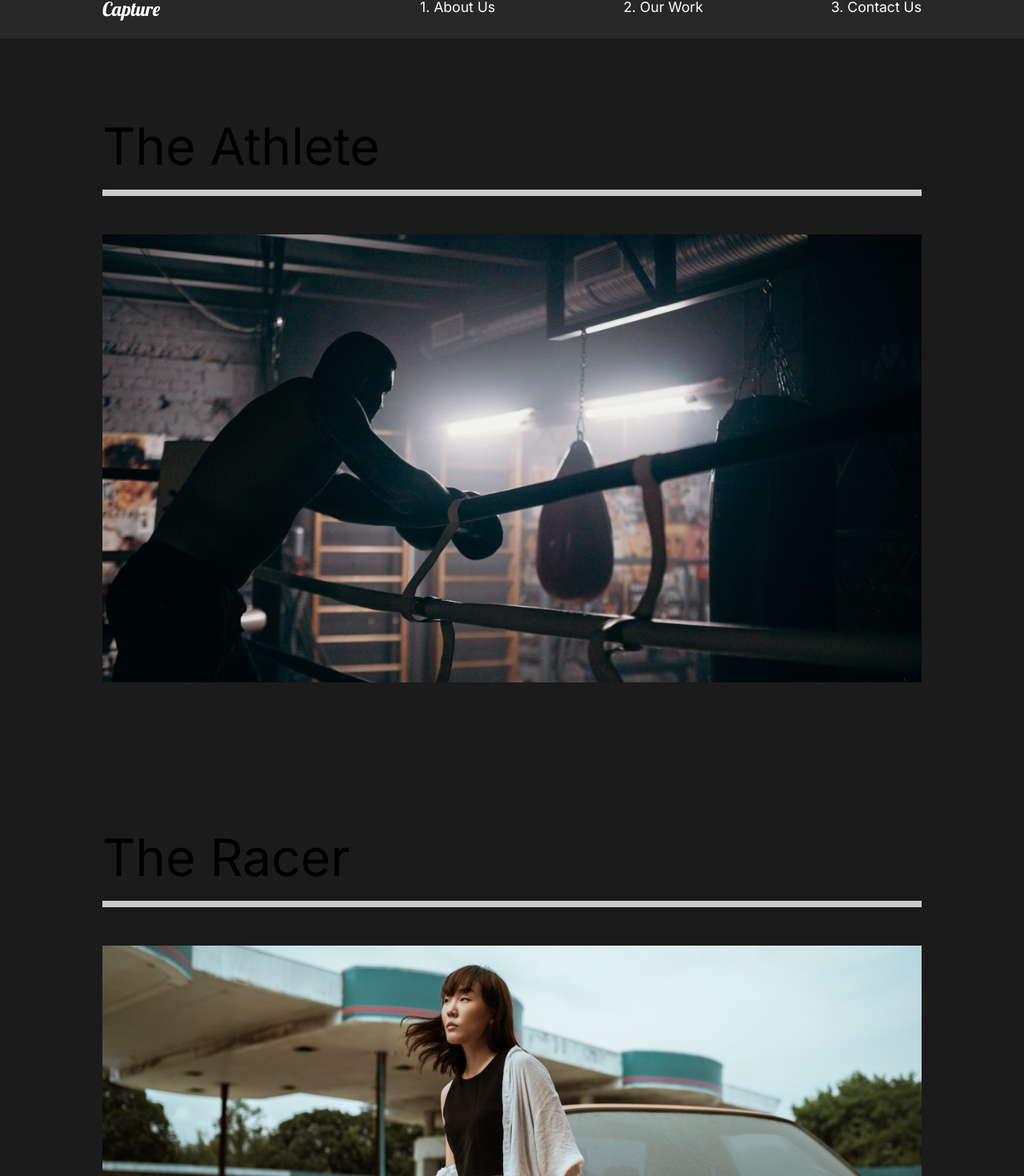
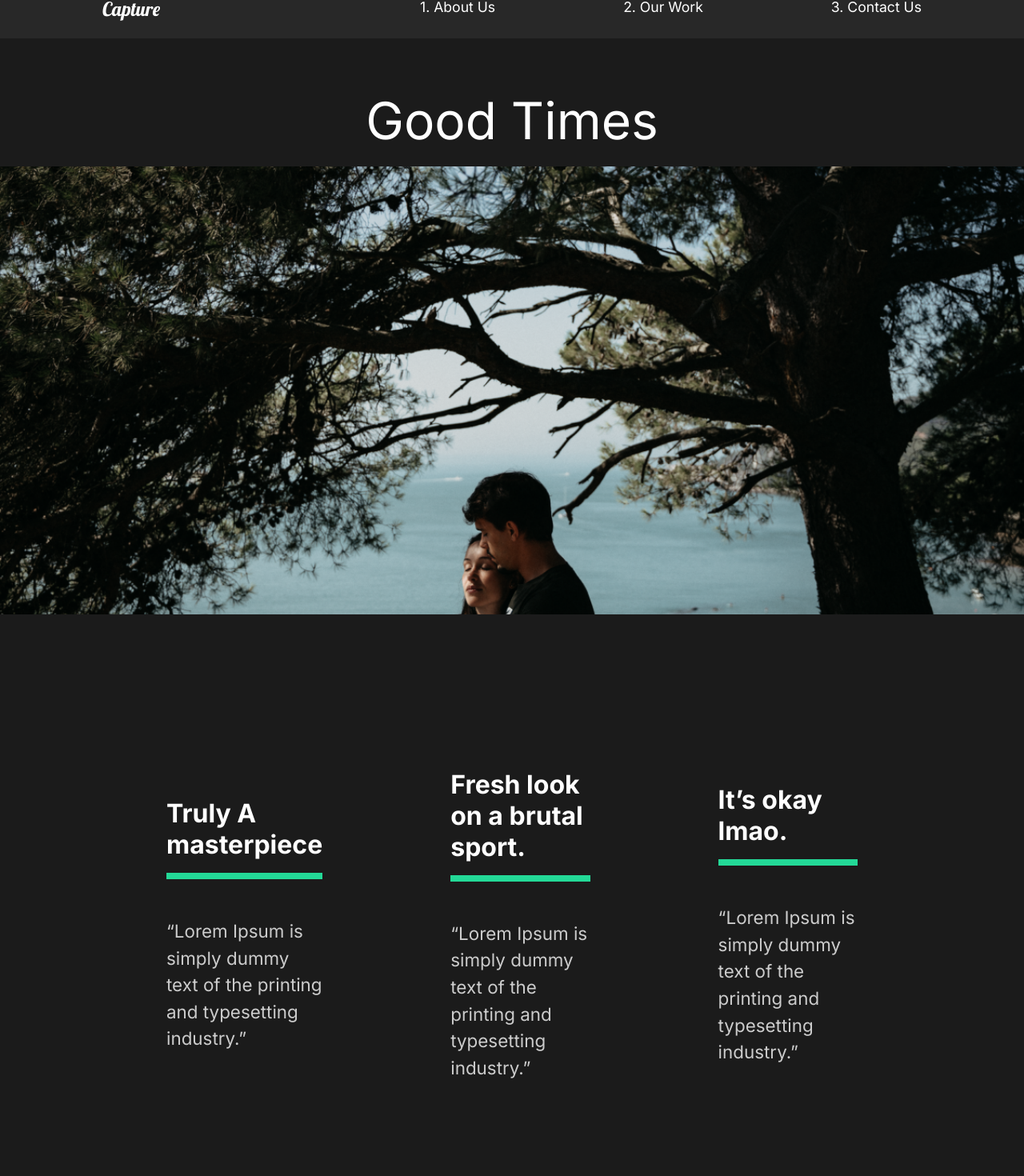
Before and after one commit to yarinmatmoni/Capture_Portofolio, a React (Create React App) app: page /work/good-times in a window 1280 px wide. Shown: the part 32-1502 px from the top of the page at 80% size. Built offline with nearby package versions, Linux system fonts and the light colour scheme.

Commit message:
Add movie details

```diff
--- a/src/App.js
+++ b/src/App.js
@@ -6,6 +6,7 @@
 import OurWork from "./pages/OurWork";
 import ContactUS from "./pages/ContactUs";
 import Nav from "./components/Nav";
+import MovieDetail from "./pages/MovieDetail";
 //Router
 import {Switch,Route} from "react-router-dom";
 
@@ -14,17 +15,20 @@
     <div className="App">
       <GlobalStyle/>
       <Nav/>
-        <switch>
+        <Switch>
           <Route path="/" exact>
             <AboutUs/>
           </Route>
-          <Route path="/work">
+          <Route path="/work" exact>
             <OurWork/>
+          </Route>
+          <Route path="/work/:id">
+            <MovieDetail/>
           </Route>
           <Route path="/contact">
             <ContactUS/>
           </Route>
-        </switch>
+        </Switch>
     </div>
   );
 }
--- /dev/null
+++ b/src/movieState.js
@@ -0,0 +1,81 @@
+//Import Images
+import athlete from "./img/athlete-small.png";
+import goodtimes from "./img/goodtimes-small.png";
+import theracer from "./img/theracer-small.png";
+import athlete2 from "./img/athlete2.png";
+import goodtimes2 from "./img/good-times2.jpg";
+import theracer2 from "./img/the-racer2.jpg";
+
+export const MovieState = () => {
+  return [
+    {
+      title: "The Athlete",
+      mainImg: athlete,
+      secondaryImg: athlete2,
+      url: "/work/the-athlete",
+      awards: [
+        {
+          title: "Truly A masterpiece",
+          description:
+            "“Lorem Ipsum is simply dummy text of the printing and typesetting industry.”",
+        },
+        {
+          title: "Fresh look on a brutal sport.",
+          description:
+            "“Lorem Ipsum is simply dummy text of the printing and typesetting industry.”",
+        },
+        {
+          title: "It’s okay lmao.",
+          description:
+            "“Lorem Ipsum is simply dummy text of the printing and typesetting industry.”",
+        },
+      ],
+    },
+    {
+      title: "Good Times",
+      mainImg: goodtimes,
+      url: "/work/good-times",
+      secondaryImg: goodtimes2,
+      awards: [
+        {
+          title: "Truly A masterpiece",
+          description:
+            "“Lorem Ipsum is simply dummy text of the printing and typesetting industry.”",
+        },
+        {
+          title: "Fresh look on a brutal sport.",
+          description:
+            "“Lorem Ipsum is simply dummy text of the printing and typesetting industry.”",
+        },
+        {
+          title: "It’s okay lmao.",
+          description:
+            "“Lorem Ipsum is simply dummy text of the printing and typesetting industry.”",
+        },
+      ],
+    },
+    {
+      title: "The Racer",
+      mainImg: theracer,
+      url: "/work/the-racer",
+      secondaryImg: theracer2,
+      awards: [
+        {
+          title: "Truly A masterpiece",
+          description:
+            "“Lorem Ipsum is simply dummy text of the printing and typesetting industry.”",
+        },
+        {
+          title: "Fresh look on a brutal sport.",
+          description:
+            "“Lorem Ipsum is simply dummy text of the printing and typesetting industry.”",
+        },
+        {
+          title: "It’s okay lmao.",
+          description:
+            "“Lorem Ipsum is simply dummy text of the printing and typesetting industry.”",
+        },
+      ],
+    },
+  ];
+};
--- /dev/null
+++ b/src/pages/MovieDetail.js
@@ -0,0 +1,113 @@
+import React, { useEffect, useState } from 'react';
+import styled from "styled-components";
+import {useHistory} from "react-router-dom";
+import {MovieState} from "../movieState";
+
+function MovieDetail() {
+
+    const history = useHistory();
+    const url = history.location.pathname;
+    //State
+    const [movies,setMovies] = useState(MovieState);
+    const [movie,setMovie] = useState(null);
+    //UseEffect
+    useEffect(() => {
+        const currentMovie = movies.filter((stateMovie) => stateMovie.url === url)
+        setMovie(currentMovie[0]);
+    },[url,movies]);
+
+    return (
+        <>
+            {movie && (
+                <Details>
+                    <HeadLine>
+                        <h2>{movie.title}</h2>
+                        <img src={movie.mainImg} alt="movie" ></img>
+                    </HeadLine>
+                    <Awards>
+                        {movie.awards.map((award) => (
+                            <Award title={award.title} description={award.description} key={award.title} />
+                        ))}
+                    </Awards>
+                    <ImageDisplay>
+                        <img src={movie.secondaryImg} alt="movie"></img>
+                    </ImageDisplay>
+                </Details>
+            )}
+        </>
+    )
+};
+
+//Styled Components
+const Details = styled.div`
+    color: white;
+`;
+const HeadLine = styled.div`
+    min-height: 90vh;
+    padding-top: 20vh;
+    position: relative;
+
+    h2{
+        position: absolute;
+        top:10%;
+        left: 50%;
+        transform: translate(-50%,-10%);
+    }
+
+    img{
+        width: 100%;
+        height: 70vh;
+        object-fit: cover;
+    }
+`;
+
+const Awards = styled.div`
+    min-height: 80vh;
+    display: flex;
+    margin: 5rem 8rem;
+    align-items: center;
+    justify-content: space-around;
+`;
+
+const AwardStyle = styled.div`
+    padding: 5rem;
+
+    h3{
+        font-size: 2rem;
+    }
+
+    .line{
+        width: 100%;
+        background: #23d997;
+        height: 0.5rem;
+        margin: 1rem 0rem;
+    }
+
+    p{
+        padding: 2rem 0rem ;
+    }
+`;
+
+const ImageDisplay = styled.div`
+    min-height: 50vh;
+
+    img{
+        width: 100%;
+        height: 100vh;
+        object-fit: cover;
+    }
+`;
+
+//Award component
+
+const Award = ({title,description}) => {
+    return(
+        <AwardStyle>
+            <h3>{title}</h3>
+            <div className="line"></div>
+            <p>{description}</p>
+        </AwardStyle>
+    )
+};
+
+export default MovieDetail;
--- a/src/pages/OurWork.js
+++ b/src/pages/OurWork.js
@@ -12,21 +12,21 @@
             <Movie>
                 <h2>The Athlete</h2>
                 <div className="line"></div>
-                <Link>
+                <Link to="/work/the-athlete">
                     <img src={athlete} alt="athlete"></img>
                 </Link>
             </Movie>
             <Movie>
                 <h2>The Racer</h2>
                 <div className="line"></div>
-                <Link>
+                <Link to="/work/the-racer">
                     <img src={theracer} alt="theracer"></img>
                 </Link>
             </Movie>
             <Movie>
                 <h2>Good Times</h2>
                 <div className="line"></div>
-                <Link>
+                <Link to="/work/good-times">
                     <img src={goodtimes} alt="goodtimes"></img>
                 </Link>
             </Movie>
```
